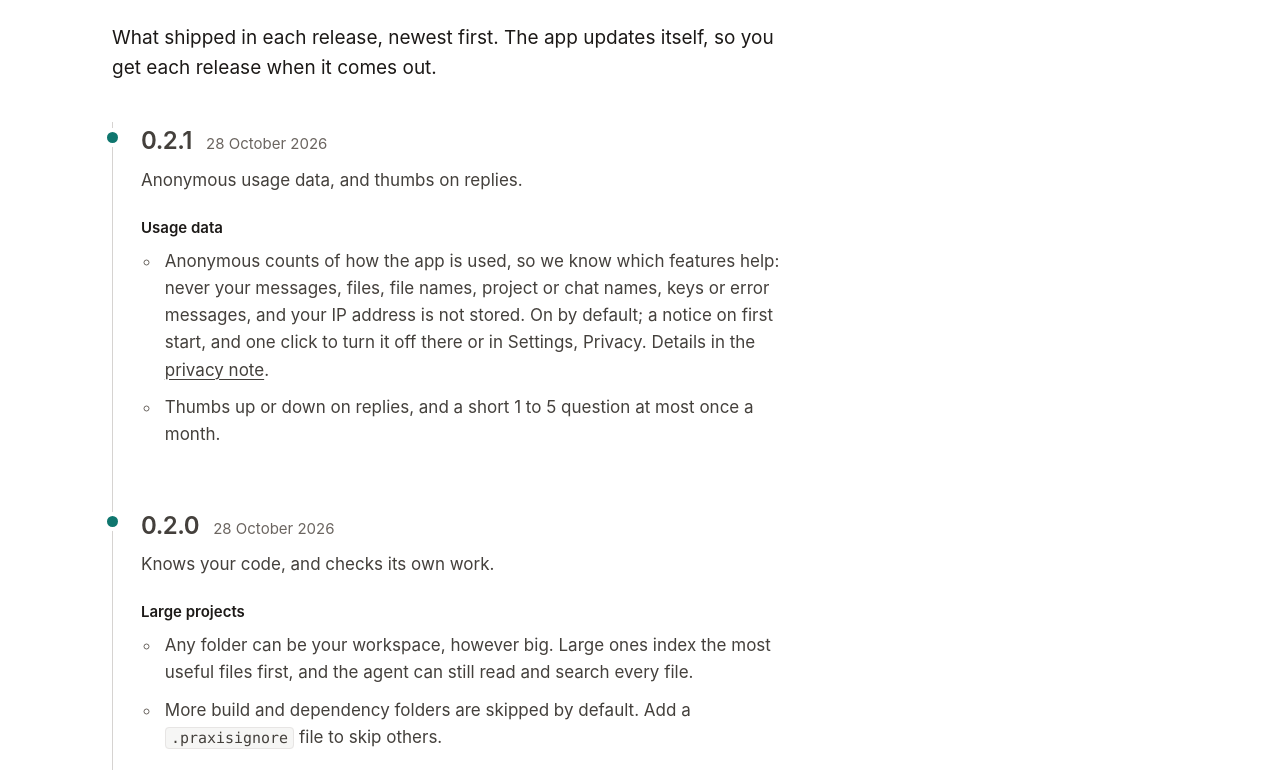
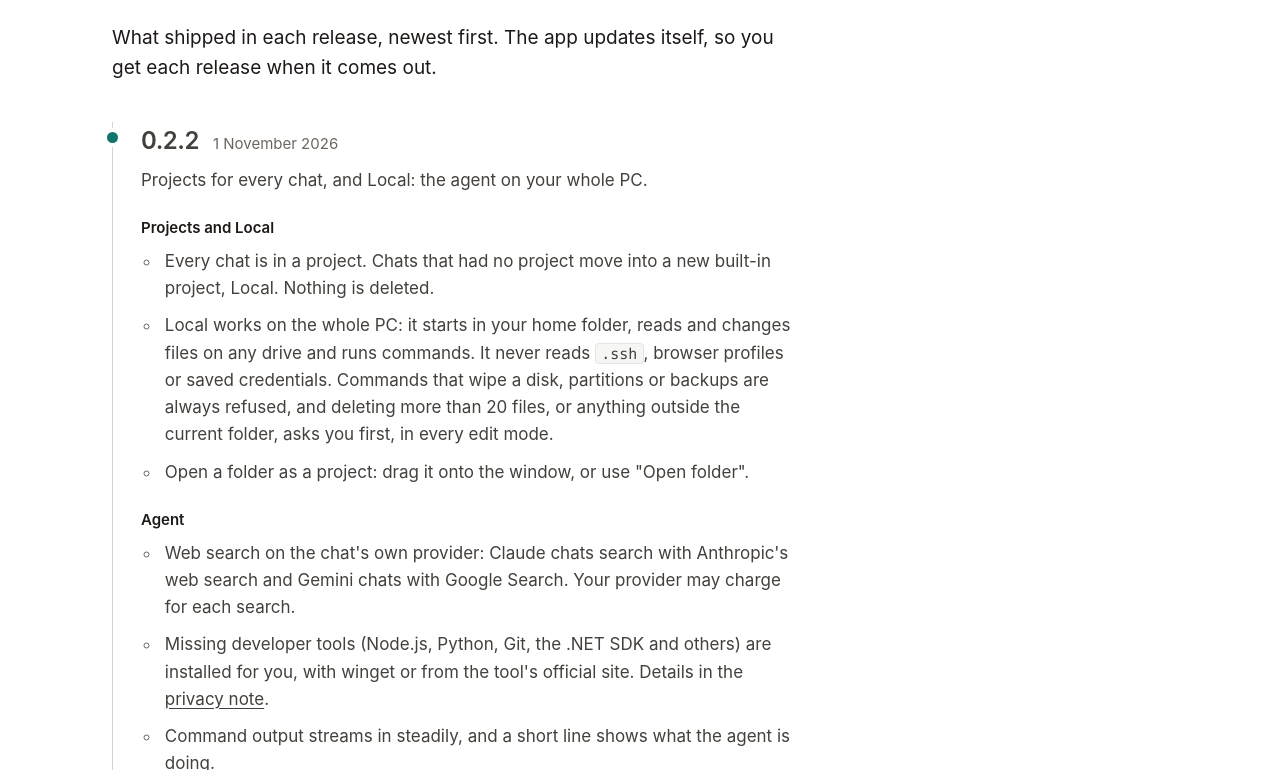
Before and after one commit to shanmukhram/overmind-website, a plain HTML site: page changelog.html in a window 1280 px wide. Shown: the part 182-952 px from the top of the page. Drawn offline with Linux system fonts and the light colour scheme.

Commit message:
0.2.2 is out: changelog entry, tool downloads in the privacy note, new SHA-256

```diff
--- a/changelog.html
+++ b/changelog.html
@@ -56,6 +56,27 @@
       <p class="first">What shipped in each release, newest first. The app updates itself, so you get each release when it comes out.</p>
 
       <ol class="timeline">
+        <li class="release">
+          <div class="release-head">
+            <h2 id="v0-2-2">0.2.2</h2>
+            <time datetime="2026-11-01">1 November 2026</time>
+          </div>
+          <p class="release-lede">Projects for every chat, and Local: the agent on your whole PC.</p>
+          <h3>Projects and Local</h3>
+          <ul>
+            <li>Every chat is in a project. Chats that had no project move into a new built-in project, Local. Nothing is deleted.</li>
+            <li>Local works on the whole PC: it starts in your home folder, reads and changes files on any drive and runs commands. It never reads <code>.ssh</code>, browser profiles or saved credentials. Commands that wipe a disk, partitions or backups are always refused, and deleting more than 20 files, or anything outside the current folder, asks you first, in every edit mode.</li>
+            <li>Open a folder as a project: drag it onto the window, or use "Open folder".</li>
+          </ul>
+          <h3>Agent</h3>
+          <ul>
+            <li>Web search on the chat's own provider: Claude chats search with Anthropic's web search and Gemini chats with Google Search. Your provider may charge for each search.</li>
+            <li>Missing developer tools (Node.js, Python, Git, the .NET SDK and others) are installed for you, with winget or from the tool's official site. Details in the <a href="privacy.html">privacy note</a>.</li>
+            <li>Command output streams in steadily, and a short line shows what the agent is doing.</li>
+            <li>Fixed "database is locked" errors when several agent chats run at once.</li>
+          </ul>
+        </li>
+
         <li class="release">
           <div class="release-head">
             <h2 id="v0-2-1">0.2.1</h2>
--- a/sitemap.xml
+++ b/sitemap.xml
@@ -2,11 +2,11 @@
 <urlset xmlns="http://www.sitemaps.org/schemas/sitemap/0.9">
   <url>
     <loc>https://overmindnetwork.com/</loc>
-    <lastmod>2026-10-28</lastmod>
+    <lastmod>2026-11-01</lastmod>
   </url>
   <url>
     <loc>https://overmindnetwork.com/privacy.html</loc>
-    <lastmod>2026-10-28</lastmod>
+    <lastmod>2026-11-01</lastmod>
   </url>
   <url>
     <loc>https://overmindnetwork.com/license.html</loc>
@@ -14,6 +14,6 @@
   </url>
   <url>
     <loc>https://overmindnetwork.com/changelog.html</loc>
-    <lastmod>2026-10-28</lastmod>
+    <lastmod>2026-11-01</lastmod>
   </url>
 </urlset>
```
Also changed, not shown: index.html (+3 -3 lines), privacy.html (+1 -0 lines).
